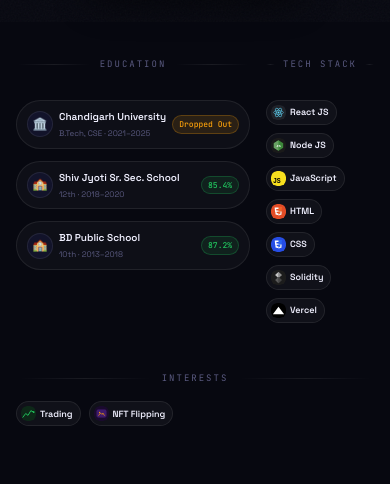
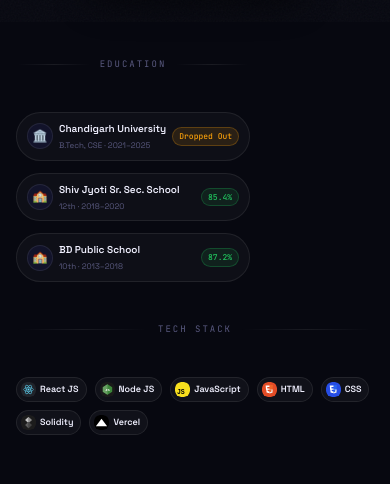
Before and after one commit to reevee07/portfolio, a Next.js app: page / in a window 390 px wide. Shown: the part 822-1306 px from the top of the page. Built offline with nearby package versions, Linux system fonts and the light colour scheme; no server answers.

Commit message:
stack changes for phone

```diff
--- a/app/globals.css
+++ b/app/globals.css
@@ -226,17 +226,11 @@
     flex-shrink: 0;
   }
 
-  /* ── EDUCATION / SKILLS ROW ── */
+ /* ── EDUCATION / SKILLS ROW ── */
 .edu-skills-row {
-  grid-template-columns: 1fr 1fr;
-  gap: 16px;
-  align-items: start;
-}
-
-.edu-skills-col {
   display: flex;
   flex-direction: column;
-  gap: 12px;
+  gap: 40px;
 }
 
 /* ── SEC LABEL: stop wrapping ── */
```
